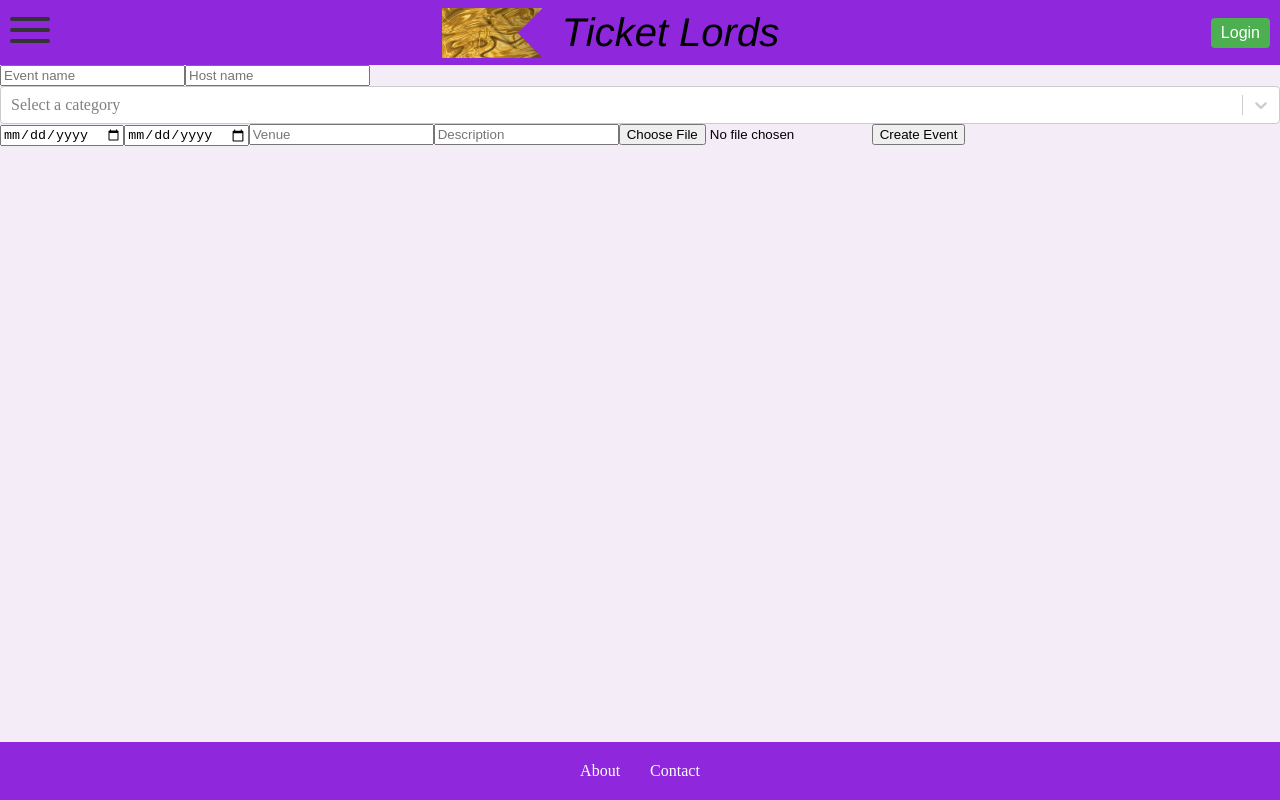
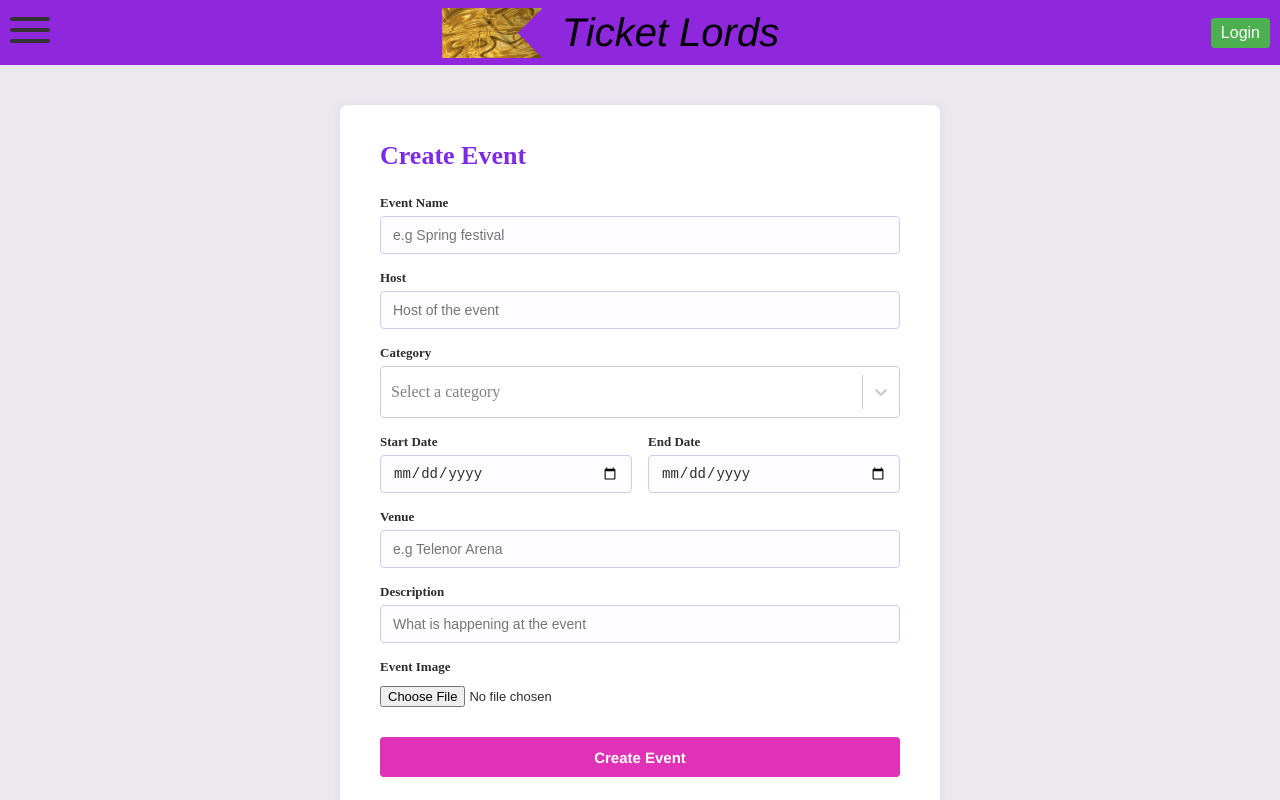
Before and after one commit to IDATA2301/idata2301-ticketlords-group4, a React (Vite) app: page /addevent in a window 1280 px wide. Shown: the top 800 px of the page. Built offline with nearby package versions, Linux system fonts and the light colour scheme; no server answers.

Commit message:
added styling for add event

```diff
--- a/src/css/addEvent.css
+++ b/src/css/addEvent.css
@@ -0,0 +1,121 @@
+.add-event-page {
+    background: #ebe9ee;
+    min-height: 100vh;
+    display: flex;
+    justify-content: center;
+    align-items: flex-start;
+    padding: 40px 16px;
+    box-sizing: border-box;
+}
+
+.add-event-card {
+    background: white;
+    border-radius: 8px;
+    padding: 36px 40px;
+    width: 100%;
+    max-width: 600px;
+    box-sizing: border-box;
+    box-shadow: 0 2px 16px rgba(124, 42, 232, 0.08);
+}
+
+.add-event-card h2 {
+    color: #7c2ae8;
+    font-size: 26px;
+    font-weight: 700;
+    margin: 0 0 24px 0;
+}
+
+.add-event-field {
+    display: flex;
+    flex-direction: column;
+    margin-bottom: 16px;
+}
+
+.add-event-field label {
+    font-size: 13px;
+    font-weight: 600;
+    color: #2d2d2d;
+    margin-bottom: 5px;
+}
+
+.add-event-field input[type="text"],
+.add-event-field input[type="date"] {
+    height: 38px;
+    padding: 0 12px;
+    border: 1.5px solid #d4c9f0;
+    border-radius: 4px;
+    font-size: 14px;
+    color: #2d2d2d;
+    background: #fdfcff;
+    outline: none;
+    transition: border-color 0.2s ease;
+    box-sizing: border-box;
+}
+
+.add-event-field input[type="text"]:focus,
+.add-event-field input[type="date"]:focus {
+    border-color: #7c2ae8;
+    background: white;
+}
+
+.add-event-field input[type="file"] {
+    font-size: 13px;
+    color: #2d2d2d;
+    padding: 6px 0;
+}
+
+.add-event-row {
+    display: flex;
+    gap: 16px;
+}
+
+.add-event-row .add-event-field {
+    flex: 1;
+}
+
+.add-event-field .field-error {
+    color: red;
+    font-size: 12px;
+    margin-top: 4px;
+}
+
+.add-event-general-error {
+    color: red;
+    font-size: 12px;
+    margin-bottom: 12px;
+}
+
+.add-event-submit {
+    cursor: pointer;
+    background-color: #DF32B6;
+    width: 100%;
+    height: 40px;
+    color: white;
+    font-weight: bold;
+    border: none;
+    border-radius: 4px;
+    font-family: "Franklin Gothic Medium", Arial, sans-serif;
+    font-size: 15px;
+    margin-top: 8px;
+    transition: background-color 0.2s ease;
+}
+
+.add-event-submit:hover:not(:disabled) {
+    background-color: #aa1a87;
+}
+
+.add-event-submit:disabled {
+    opacity: 0.6;
+    cursor: not-allowed;
+}
+
+@media (max-width: 600px) {
+    .add-event-card {
+        padding: 24px 18px;
+    }
+
+    .add-event-row {
+        flex-direction: column;
+        gap: 0;
+    }
+}
--- a/src/pages/addEventPage.tsx
+++ b/src/pages/addEventPage.tsx
@@ -125,41 +125,70 @@ export default function AddEventPage() {
 
   return (
     <div className="add-event-page">
-      <form onSubmit={(e) => {e.preventDefault(); handleSubmit();}}>
-        <input type="text" ref={eventNameRef} placeholder="Event name"/>
-        {fieldErrors.name && <p style={{ color: "red", fontSize: "12px" }}>{fieldErrors.name}</p>}
+      <div className="add-event-card">
+        <h2>Create Event</h2>
+        <form onSubmit={(e) => {
+          e.preventDefault();
+          handleSubmit();
+        }}>
 
-        <input type="text" ref={hostRef} placeholder="Host name"/>
-        {fieldErrors.host && <p style={{ color: "red", fontSize: "12px" }}>{fieldErrors.host}</p>}
+          <div className="add-event-field">
+            <label>Event Name</label>
+            <input type="text" ref={eventNameRef} placeholder="e.g Spring festival"/>
+            {fieldErrors.name && <p className="field-error">{fieldErrors.name}</p>}
+          </div>
 
+          <div className="add-event-field">
+            <label>Host</label>
+            <input type="text" ref={hostRef} placeholder="Host of the event"/>
+            {fieldErrors.host && <p className="field-error">{fieldErrors.host}</p>}
+          </div>
 
+          <div className="add-event-field">
+            <label>Category</label>
             <Select options={categories}
                     onChange={option => setSelectedCategory(option as CategoryOption | null)}
                     placeholder="Select a category" isSearchable/>
-        {fieldErrors.category && <p style={{ color: "red", fontSize: "12px" }}>{fieldErrors.category}</p>}
+            {fieldErrors.category && <p className="field-error">{fieldErrors.category}</p>}
+          </div>
 
+          <div className="add-event-row">
+            <div className="add-event-field">
+              <label>Start Date</label>
               <input type="date" ref={eventDateStartRef} placeholder="Start date"/>
-        {fieldErrors.datestart && <p style={{ color: "red", fontSize: "12px" }}>{fieldErrors.datestart}</p>}
+              {fieldErrors.datestart && <p className="field-error">{fieldErrors.datestart}</p>}
+            </div>
+            <div className="add-event-field">
+              <label>End Date</label>
+              <input type="date" ref={eventDateEndRef} placeholder="End date"/>
+              {fieldErrors.dateend && <p className="field-error">{fieldErrors.dateend}</p>}
+            </div>
+          </div>
 
-        <input type="date" ref={eventDateEndRef} placeholder="End date"/>
-        {fieldErrors.dateend && <p style={{ color: "red", fontSize: "12px" }}>{fieldErrors.dateend}</p>}
+          <div className="add-event-field">
+            <label>Venue</label>
+            <input type="text" ref={eventVenueRef} placeholder="e.g Telenor Arena"/>
+            {fieldErrors.venue && <p className="field-error">{fieldErrors.venue}</p>}
+          </div>
 
+          <div className="add-event-field">
+            <label>Description</label>
+            <input type="text" ref={eventDescriptionRef} placeholder="What is happening at the event"/>
+            {fieldErrors.description && <p className="field-error">{fieldErrors.description}</p>}
+          </div>
 
-        <input type="text" ref={eventVenueRef} placeholder="Venue"/>
-        {fieldErrors.venue && <p style={{ color: "red", fontSize: "12px" }}>{fieldErrors.venue}</p>}
+          <div className="add-event-field">
+            <label>Event Image</label>
+            <input type="file" ref={imgPathUrlRef} accept="image/jpeg, image/png"/>
+            {fieldErrors.image && <p className="field-error">{fieldErrors.image}</p>}
+          </div>
 
-
-        <input type="text" ref={eventDescriptionRef} placeholder="Description"/>
-        {fieldErrors.description && <p style={{ color: "red", fontSize: "12px" }}>{fieldErrors.description}</p>}
-
-        <input type="file" ref={imgPathUrlRef}/>
-        {fieldErrors.image && <p style={{ color: "red", fontSize: "12px" }}>{fieldErrors.image}</p>}
-
-        {registrationError && <p style={{color: "red", fontSize: "12px"}}>{registrationError}</p>}
-        <button type="submit" disabled={isLoading}>
+          {registrationError && <p className="add-event-general-error">{registrationError}</p>}
+          <button type="submit" className="add-event-submit" disabled={isLoading}>
             {isLoading ? "Creating..." : "Create Event"}
           </button>
         </form>
       </div>
+    </div>
   );
 }
```
Lines whose indentation alone changed are shown as unchanged.
